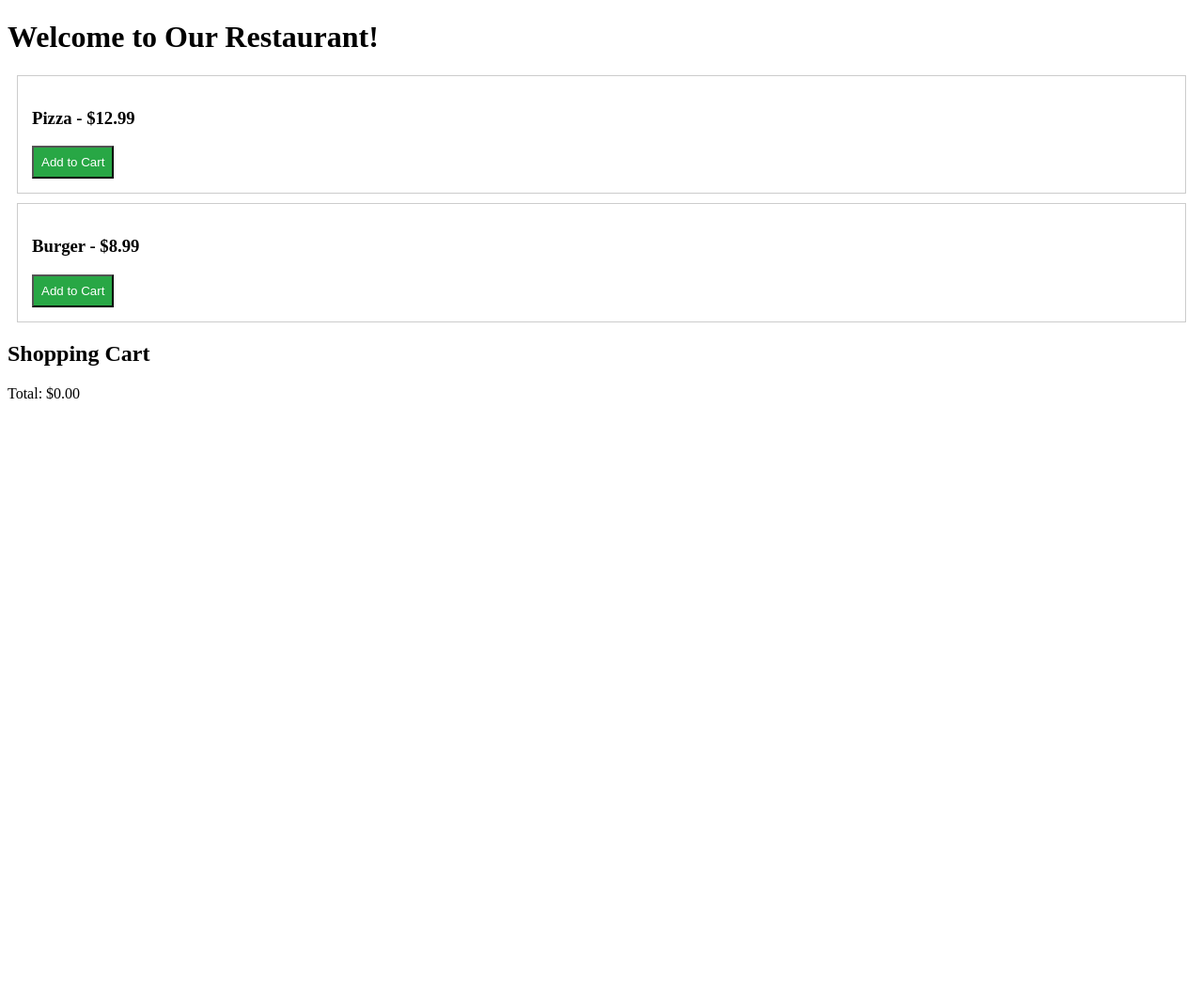
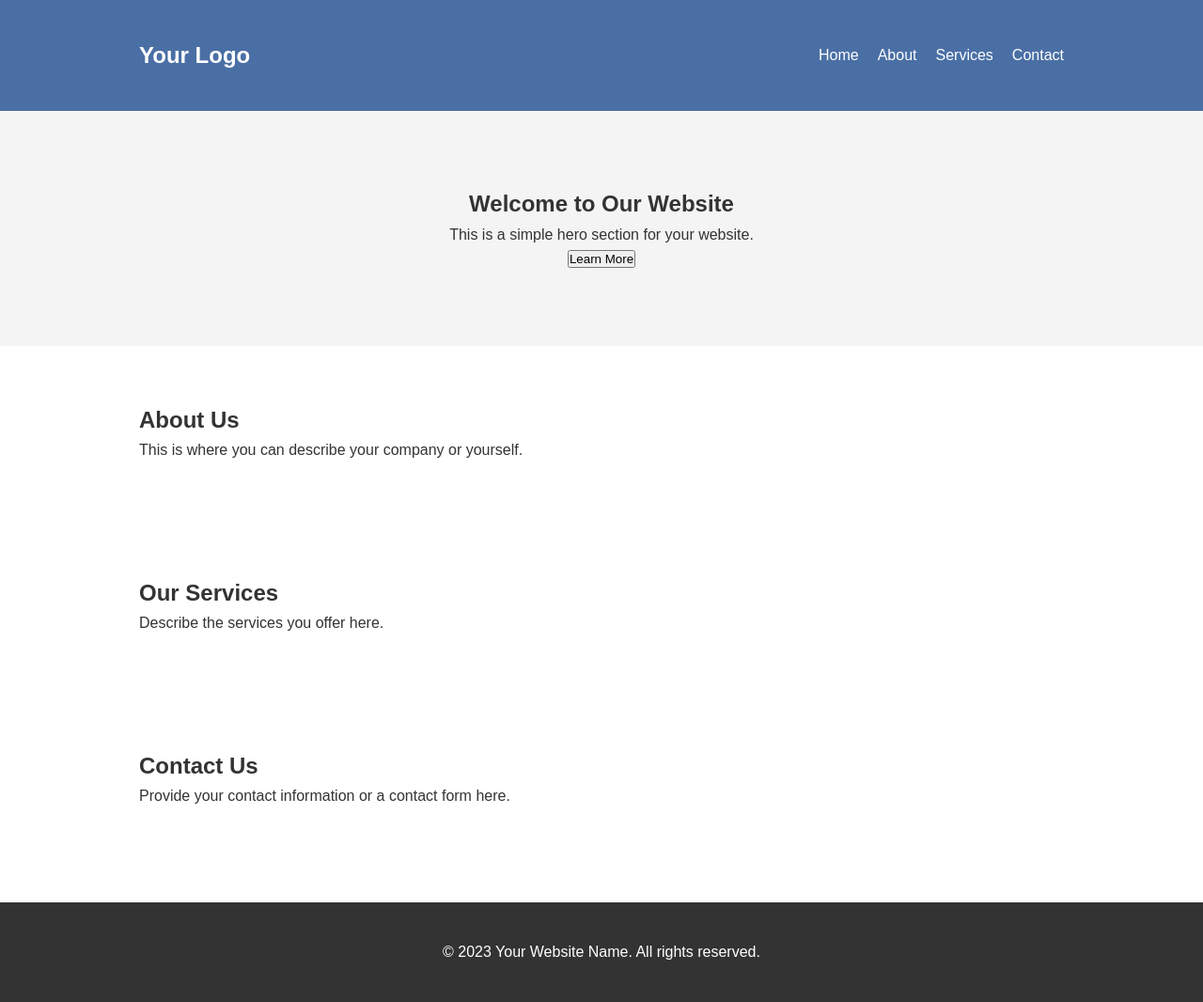
Before and after one commit to followfollow/Chip-Run, a website: page index.html in a window 1280 px wide. Shown: the whole page at 94% size. Before the commit the page ends 800 px from the top, so only its background shows below. Drawn offline with Linux system fonts and the light colour scheme.

Commit message:
initialized firebase

```diff
--- a/index.html
+++ b/index.html
@@ -1,51 +1,138 @@
 <!DOCTYPE html>
-<html>
+<html lang="en">
 <head>
-    <title>Food Delivery</title>
+    <meta charset="UTF-8">
+    <meta name="viewport" content="width=device-width, initial-scale=1.0">
+    <title>Chip Run</title>
     <style>
-        .menu-item { border: 1px solid #ccc; padding: 15px; margin: 10px; }
-        .add-to-cart { background-color: #28a745; color: white; padding: 8px; }
+        /* Basic styling */
+        * {
+            margin: 0;
+            padding: 0;
+            box-sizing: border-box;
+        }
+
+        body {
+            font-family: Arial, sans-serif;
+            line-height: 1.6;
+            color: #333;
+        }
+
+        .container {
+            width: 80%;
+            margin: 0 auto;
+            padding: 20px;
+        }
+
+        header {
+            background-color: #4a6fa5;
+            color: white;
+            padding: 20px 0;
+        }
+
+        nav {
+            display: flex;
+            justify-content: space-between;
+            align-items: center;
+        }
+
+        .logo {
+            font-size: 24px;
+            font-weight: bold;
+        }
+
+        .nav-links {
+            list-style: none;
+            display: flex;
+        }
+
+        .nav-links li {
+            margin-left: 20px;
+        }
+
+        .nav-links a {
+            color: white;
+            text-decoration: none;
+        }
+
+        .hero {
+            background-color: #f4f4f4;
+            padding: 60px 0;
+            text-align: center;
+        }
+
+        section {
+            padding: 40px 0;
+        }
+
+        footer {
+            background-color: #333;
+            color: white;
+            text-align: center;
+            padding: 20px 0;
+            margin-top: 40px;
+        }
+
+        /* Responsive design */
+        @media (max-width: 768px) {
+            .nav-links {
+                flex-direction: column;
+            }
+
+            .nav-links li {
+                margin: 10px 0;
+            }
+        }
     </style>
 </head>
 <body>
-    <h1>Welcome to Our Restaurant!</h1>
+    <header>
+        <div class="container">
+            <nav>
+                <div class="logo">Your Logo</div>
+                <ul class="nav-links">
+                    <li><a href="#home">Home</a></li>
+                    <li><a href="#about">About</a></li>
+                    <li><a href="#services">Services</a></li>
+                    <li><a href="#contact">Contact</a></li>
+                </ul>
+            </nav>
+        </div>
+    </header>
 
-    <div class="menu-item">
-        <h3>Pizza - $12.99</h3>
-        <button class="add-to-cart" onclick="addToCart('Pizza', 12.99)">Add to Cart</button>
-    </div>
+    <section id="home" class="hero">
+        <div class="container">
+            <h1>Welcome to Our Website</h1>
+            <p>This is a simple hero section for your website.</p>
+            <button>Learn More</button>
+        </div>
+    </section>
 
-    <div class="menu-item">
-        <h3>Burger - $8.99</h3>
-        <button class="add-to-cart" onclick="addToCart('Burger', 8.99)">Add to Cart</button>
-    </div>
+    <section id="about">
+        <div class="container">
+            <h2>About Us</h2>
+            <p>This is where you can describe your company or yourself.</p>
+        </div>
+    </section>
 
-    <div id="cart">
-        <h2>Shopping Cart</h2>
-        <ul id="cart-items"></ul>
-        <p>Total: $<span id="total">0.00</span></p>
-    </div>
+    <section id="services">
+        <div class="container">
+            <h2>Our Services</h2>
+            <p>Describe the services you offer here.</p>
+        </div>
+    </section>
 
-    <script>
-        let cart = [];
-        let total = 0;
+    <section id="contact">
+        <div class="container">
+            <h2>Contact Us</h2>
+            <p>Provide your contact information or a contact form here.</p>
+        </div>
+    </section>
 
-        function addToCart(item, price) {
-            cart.push({item, price});
-            total += price;
-            updateCart();
-        }
-
-        function updateCart() {
-            const cartItems = document.getElementById('cart-items');
-            cartItems.innerHTML = '';
-            cart.forEach(item => {
-                const li = document.createElement('li');
-                li.textContent = `${item.item} - $${item.price.toFixed(2)}`;
-                cartItems.appendChild(li);
-            });
-            document.getElementById('total').textContent = total.toFixed(2);
-        }
-    </script>
+    <footer>
+        <div class="container">
+            <p>&copy; 2023 Your Website Name. All rights reserved.</p>
+        </div>
+    </footer>
 </body>
 </html>
--- /dev/null
+++ b/package.json
@@ -0,0 +1,5 @@
+{
+  "dependencies": {
+    "firebase": "^12.3.0"
+  }
+}
```
Also changed, not shown: firestore.indexes.json (added, +51 -0 lines), dist/index.html (added), firebase.json (added), 4 other files.
